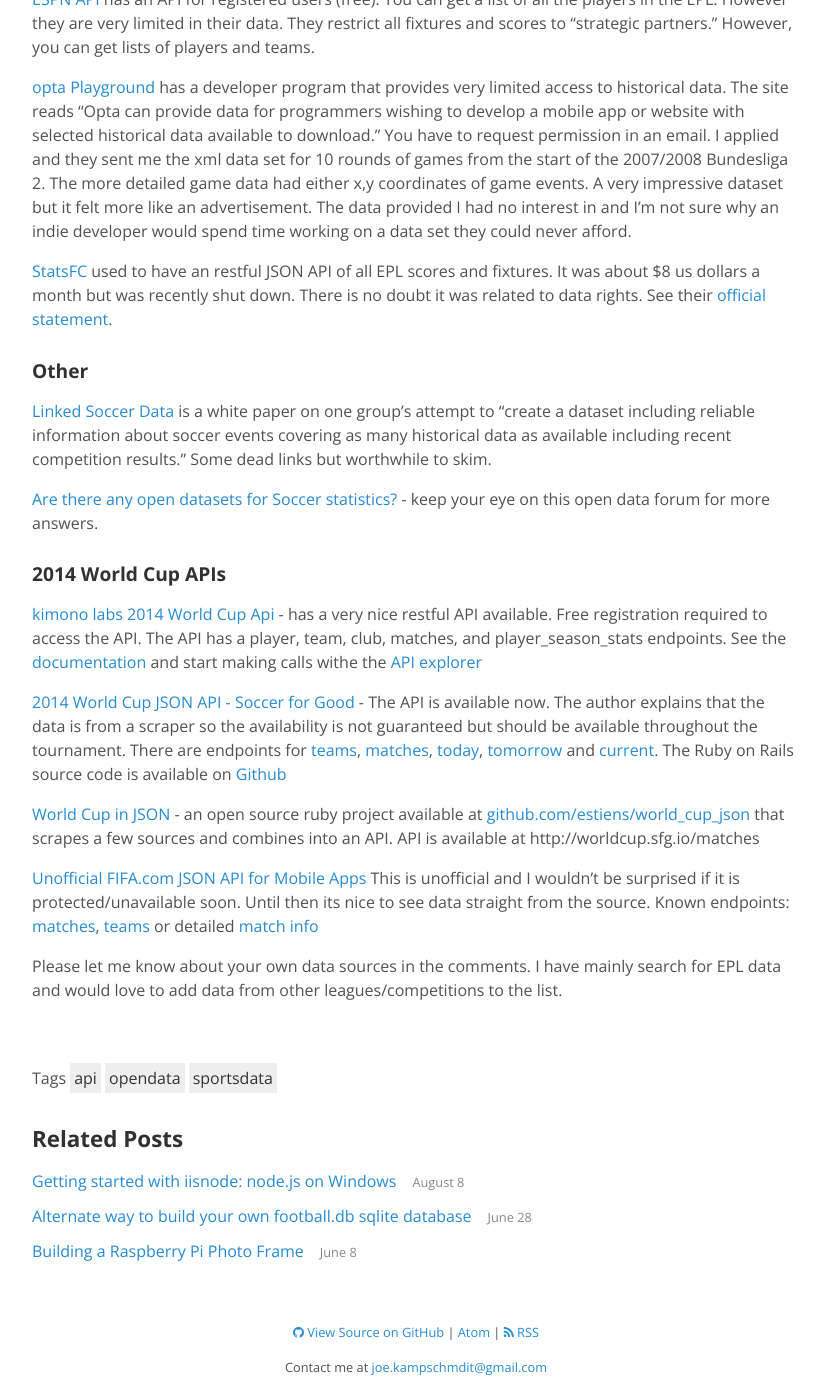
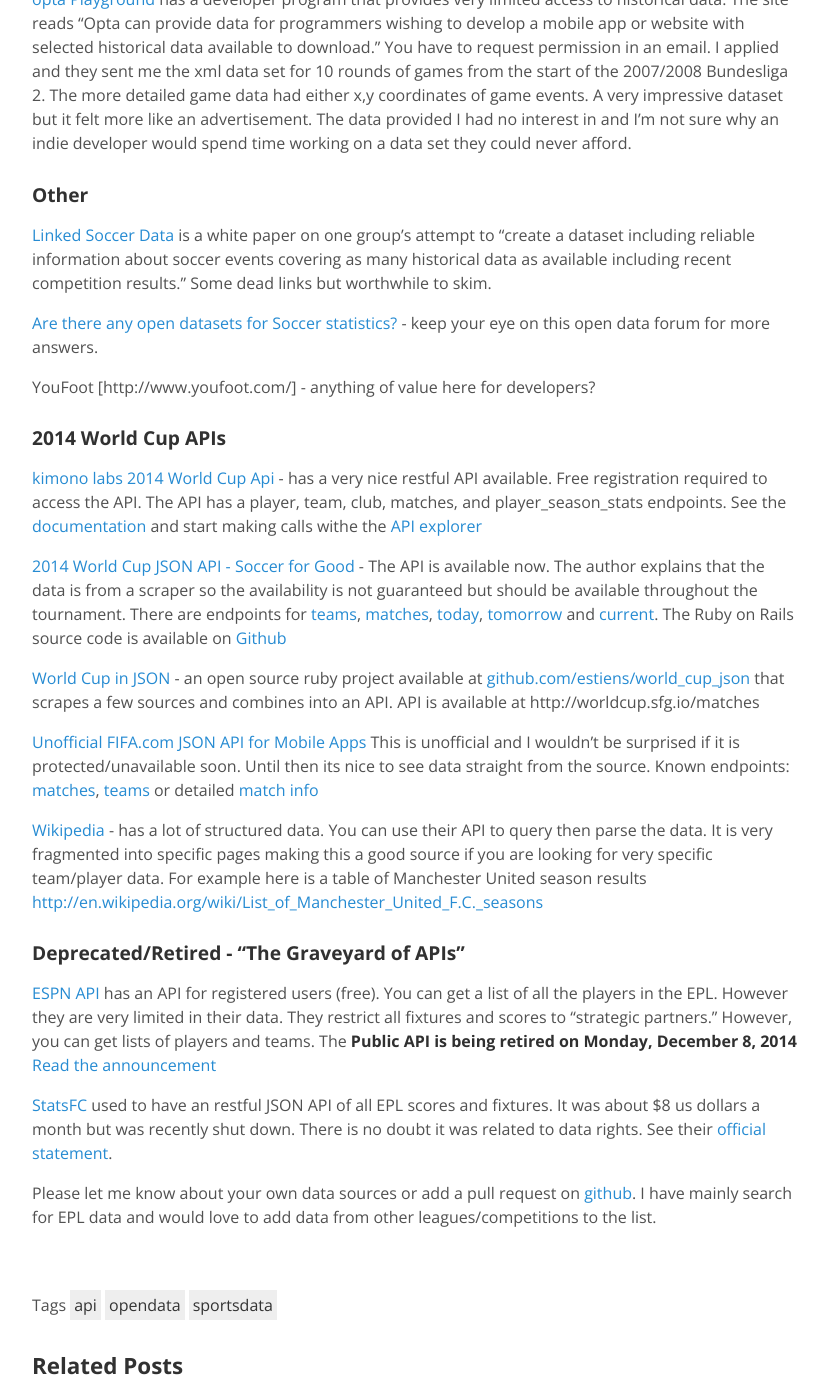
Before and after one commit to jokecamp/jokecamp.com, a Jekyll site: the page built from _posts/2014-03-08-guide-to-football-and-soccer-data-and-apis.markdown, in a window 1280 px wide and 1400 px high, scrolled down 1928 px. Shown: the whole window, without its empty margins (224-1052 px from the left). Built offline with Jekyll 4.4.1, drawn with Linux system fonts in a browser that asks for light colours; nearby versions of some CDN libraries; Markdown is read by kramdown in place of the engine named in the settings; some of the changed text lies outside the part shown.

Commit message:
Updated Football data post

```diff
--- a/_posts/2014-03-08-guide-to-football-and-soccer-data-and-apis.markdown
+++ b/_posts/2014-03-08-guide-to-football-and-soccer-data-and-apis.markdown
@@ -71,11 +71,8 @@ Example endpoints:
     api/?Action=fixtures&comp_id=1024&&match_date=[DATE_IN_d.m.Y_FORMAT]&APIKey=####
     api/?Action=commentaries&APIKey=###&match_id=[MATCH_ID]
 
-[ESPN API](http://developer.espn.com/docs) has an API for registered users (free). You can get a list of all the players in the EPL. However they are very limited in their data. They restrict all fixtures and scores to "strategic partners." However, you can get lists of players and teams.
-
 [opta Playground](http://www.optasports.com/playground-section.aspx) has a developer program that provides very limited access to historical data. The site reads "Opta can provide data for programmers wishing to develop a mobile app or website with selected historical data available to download." You have to request permission in an email. I applied and they sent me the xml data set for 10 rounds of games from the start of the 2007/2008 Bundesliga 2. The more detailed game data had either x,y coordinates of game events. A very impressive dataset but it felt more like an advertisement. The data provided I had no interest in and I'm not sure why an indie developer would spend time working on a data set they could never afford.
 
-[StatsFC](https://statsfc.com/) used to have an restful JSON API of all EPL scores and fixtures. It was about $8 us dollars a month but was recently shut down. There is no doubt it was related to data rights. See their [official statement](https://statsfc.com/statements).
 
 ### Other
 
@@ -84,6 +81,8 @@ events covering as many historical data as available including recent competitio
 results." Some dead links but worthwhile to skim.
 
 [Are there any open datasets for Soccer statistics?](http://opendata.stackexchange.com/questions/1007/are-there-any-open-datasets-for-soccer-statistics) - keep your eye on this open data forum for more answers.
+
+YouFoot [http://www.youfoot.com/] - anything of value here for developers?
 
 ### 2014 World Cup APIs
 
@@ -95,4 +94,13 @@ results." Some dead links but worthwhile to skim.
 
 [Unofficial FIFA.com JSON API for Mobile Apps](http://live.mobileapp.fifa.com/api/wc/matches)  This is unofficial and I wouldn't be surprised if it is protected/unavailable soon. Until then its nice to see data straight from the source. Known endpoints: [matches](http://live.mobileapp.fifa.com/api/wc/matches), [teams](http://live.mobileapp.fifa.com/api/wc/teams) or detailed [match info](http://live.mobileapp.fifa.com/api/wc/match/300186492/en)
 
-Please let me know about your own data sources in the comments. I have mainly search for EPL data and would love to add data from other leagues/competitions to the list.
+[Wikipedia](http://www.wikipedia.org/) - has a lot of structured data. You can use their API to query then parse the data. It is very fragmented into specific pages making this a good source if you are looking for very specific team/player data. For example here is a table of Manchester United season results <http://en.wikipedia.org/wiki/List_of_Manchester_United_F.C._seasons>
+
+<a name="graveyard"></a>
+### Deprecated/Retired - "The Graveyard of APIs"
+
+[ESPN API](http://developer.espn.com/docs) has an API for registered users (free). You can get a list of all the players in the EPL. However they are very limited in their data. They restrict all fixtures and scores to "strategic partners." However, you can get lists of players and teams. The **Public API is being retired on Monday, December 8, 2014** [Read the announcement](http://developer.espn.com/blog/read/publicretirement)
+
+[StatsFC](https://statsfc.com/) used to have an restful JSON API of all EPL scores and fixtures. It was about $8 us dollars a month but was recently shut down. There is no doubt it was related to data rights. See their [official statement](https://statsfc.com/statements).
+
+Please let me know about your own data sources or add a pull request on [github](https://github.com/jokecamp/jokecamp.com/blob/master/_posts/2014-03-08-guide-to-football-and-soccer-data-and-apis.markdown). I have mainly search for EPL data and would love to add data from other leagues/competitions to the list.
```
Also changed, not shown: other parts of _posts/2014-03-08-guide-to-football-and-soccer-data-and-apis.markdown (+1 -1 lines), 4 other files.
